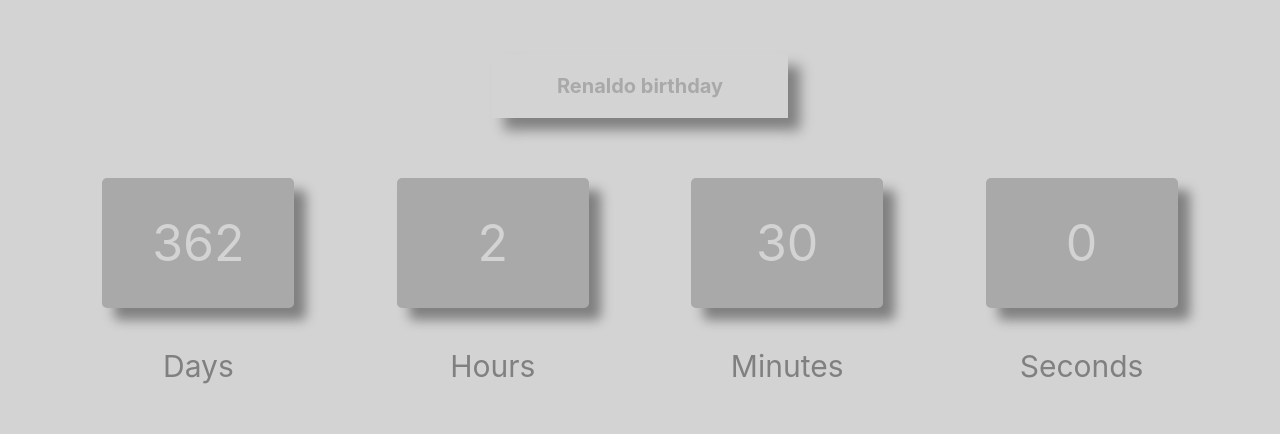
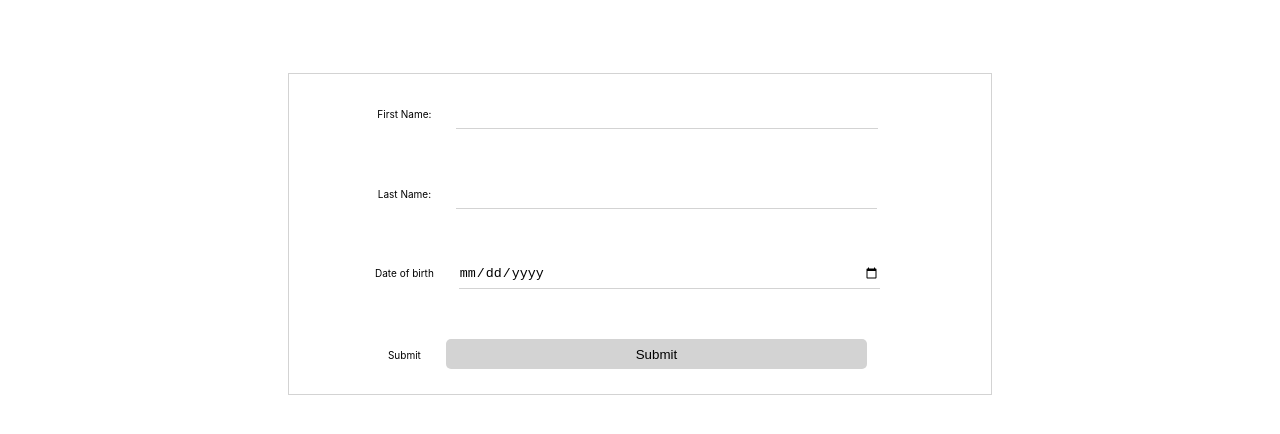
Before and after one commit to RenaldoMenelas/countdown-app, a React (Create React App) app: page / in a window 1280 px wide. Shown: the part 166-600 px from the top of the page. Built offline with nearby package versions, Linux system fonts and the light colour scheme.

Commit message:
adding user experience

```diff
--- a/src/App.css
+++ b/src/App.css
@@ -1,62 +1,6 @@
-.timer{
-  margin:auto;
-  align-items:center;
-  display:flex;
-  justify-content:space-evenly;
-}
-
-.timer-boxes {
-box-shadow:12px 12px 12px Gray;
-color:rgb(211, 211, 211);
-width:100%;
-border-radius:.5rem;
-background-color:rgb(169, 169, 169);
-height:13rem;
-align-items:center;
-justify-content:center;
-display:flex;
-font-size:5rem;
-margin-bottom: 4rem;
-}
-
-#time-labels{
-width:15%;
-text-align:center;
-font-size:3rem;
-color:grey;
+*{
+    padding: 0 ;
+    margin: 0;
+    box-sizing: border-box;
 
 }
-
-h1{
-  display: flex;
-
-  justify-content: center;
-  margin:auto ;
-  max-width: 20%;
-  text-align: center;
-  color:  DarkGray;
-  padding: 2rem;
-  box-shadow:12px 12px 12px Gray;
-  margin-bottom: 6rem;
-}
-@media (max-width:603px){
-
-  .timer-boxes{
-    font-size:5rem ;
-  }
-
-  #time-labels{
-    font-size:2rem ;
-  }
-  }
-
-  @media (max-width:450px){
-
-    .timer-boxes{
-      font-size:2rem ;
-    }
-
-    #time-labels{
-      font-size:1.5rem ;
-    }
-    }
--- a/src/App.js
+++ b/src/App.js
@@ -1,67 +1,25 @@
+import './App.css';
+import CountdownTimer from './countdownTimer';
+import PersonData from './personsData';
+import {useState} from 'react'
+function App() {
+  const [data, setData] = useState({
+    firstName: "",
+    lastName: "",
+    birthDate: "",
+    submitted: false
+})
 
-import './App.css';
-
-const myFunc = setInterval(function(){
-  const countDownTime = new Date("july 4, 2023 16:37:52").getTime();
-  const now = new Date().getTime()
-  const timeLeft = countDownTime - now;
-  const days = Math.floor(timeLeft/(1000 * 60 * 60 * 24));
-  const hours = Math.floor((timeLeft % (1000 * 60 * 60 * 24)) / (1000 * 60 * 60 ));
-  const minutes = Math.floor((timeLeft % (1000 * 60 * 60)) / (1000 * 60 ));
-  const seconds = Math.floor((timeLeft % (1000 * 60)) / 1000 );
-
-  if (timeLeft < 0) {
-    clearInterval(myFunc)
-    document.getElementById("seconds").innerHTML = ""
-    document.getElementById("minutes").innerHTML = ""
-
-    document.getElementById("hours").innerHTML = ""
-    document.getElementById("days").innerHTML = ""
-    document.getElementById("renaldo-bday").innerHTML ="Renaldo's Birthday has ended"
-  }
-
-   document.getElementById("seconds").innerHTML = seconds
-   document.getElementById("minutes").innerHTML = minutes
-
-    document.getElementById("hours").innerHTML = hours
-    document.getElementById("days").innerHTML = days
-
-  }, 1000)
-
-function App() {
 
   return (
-   <>
-     <h1 id="renaldo-bday">Renaldo birthday</h1>
-
-  <div class="timer">
-
-    <div id="time-labels">
- <div class="timer-boxes" id="days">12</div>
-      <p> Days</p>
-
- </div>
-
-<div id="time-labels" >
- <div class="timer-boxes" id="hours">12</div>
-      <p>Hours</p>
-
- </div>
-<div id="time-labels">
- <div class="timer-boxes" id="minutes">12</div>
-      <p>Minutes</p>
-
- </div>
-
-<div id="time-labels" >
- <div class="timer-boxes" id="seconds">12</div>
-      <p>Seconds</p>
-
- </div>
+    <>
+      {!data.submitted ?<PersonData data={data} setData={setData} /> : null}
 
 
-</div>
-    </>
+      {data.submitted?<CountdownTimer data={data} />:null}
+
+
+   </>
   );
 }
 
--- /dev/null
+++ b/src/countdownTimer.css
@@ -0,0 +1,48 @@
+.timer{
+    display:flex;
+    justify-content:space-evenly;
+  }
+
+  .timer-boxes {
+
+  border-radius:.5rem;
+  background-color: lightgray;
+  height:8rem;
+  align-items:center;
+  justify-content:center;
+  display:flex;
+  font-size:3rem;
+  color: rgba(0, 0, 0, 0.281);
+  }
+
+  #time-labels{
+  width:15%;
+  text-align:center;
+  font-size:1.8rem;
+  color:grey;
+
+  }
+
+  h1{
+    border-bottom:1px solid rgba(0, 0, 0, 0.226) ;
+    display: flex;
+    justify-content: center;
+    margin:auto;
+    width:20%;
+    text-align: center;
+    color:  DarkGray;
+    padding: 2rem;
+    margin-bottom: 6rem;
+  }
+
+
+    @media (max-width:450px){
+
+      .timer-boxes{
+        font-size:2rem ;
+      }
+
+      #time-labels{
+        font-size:1.3rem ;
+      }
+      }
--- /dev/null
+++ b/src/countdownTimer.js
@@ -0,0 +1,93 @@
+import React from 'react'
+import './countdownTimer.css'
+const date = new Date()
+let currentYear = date.getFullYear()
+let nextYear = currentYear + 1
+let countDownTime
+
+const countdownTimer = ({ data }) => {
+  let s = "00:00:00.0000"
+  let User_monthDate = data.birthDate.slice(4)
+  let followingYear = nextYear + User_monthDate
+  let thisYear = currentYear + User_monthDate
+  let convertFollowing = Date.parse(followingYear)
+  let convertThisYear = Date.parse(thisYear)
+  let convertBirth = Date.parse(data.birthDate)
+  let convertCurrentDate =  Date.parse(date)
+  if (convertBirth <  convertCurrentDate) {
+    countDownTime = new Date(convertFollowing).getTime()
+  }
+  else if (convertBirth > convertCurrentDate) {
+    countDownTime = new Date(convertThisYear).getTime()
+
+  }
+
+
+  console.log(followingYear,currentYear)
+
+  const myFunc = setInterval(function () {
+
+    const now = new Date().getTime()
+    const timeLeft = countDownTime - now;
+    let days = Math.floor(timeLeft/(1000 * 60 * 60 * 24));
+    let hours = Math.floor((timeLeft % (1000 * 60 * 60 * 24)) / (1000 * 60 * 60 ));
+    let minutes = Math.floor((timeLeft % (1000 * 60 * 60)) / (1000 * 60 ));
+    let seconds = Math.floor((timeLeft % (1000 * 60)) / 1000);
+
+   document.getElementById("seconds").innerHTML = seconds
+   document.getElementById("minutes").innerHTML = minutes
+
+     document.getElementById("hours").innerHTML = hours
+     document.getElementById("days").innerHTML = days
+
+    if (timeLeft < 0) {
+      clearInterval(myFunc)
+      document.getElementById("seconds").innerHTML = ""
+      document.getElementById("minutes").innerHTML = ""
+
+      document.getElementById("hours").innerHTML = ""
+      document.getElementById("days").innerHTML = ""
+
+    }
+
+
+  }, 1000)
+  console.log(data.birthDate)
+
+
+    return (
+        <>
+        <h1 id="renaldo-bday">{data.firstName}'s <br/>birthday</h1>
+
+      <div className="timer">
+
+        <div id="time-labels">
+     <div className="timer-boxes" id="days"></div>
+          <p> Days</p>
+
+     </div>
+
+    <div id="time-labels" >
+     <div className="timer-boxes" id="hours"></div>
+          <p>Hours</p>
+
+     </div>
+    <div id="time-labels">
+     <div className="timer-boxes" id="minutes"></div>
+          <p>Minutes</p>
+
+     </div>
+
+    <div id="time-labels" >
+            <div className="timer-boxes" id="seconds"></div>
+          <p>Seconds</p>
+
+     </div>
+
+
+    </div>
+        </>
+    )
+}
+
+export default countdownTimer
--- a/src/index.css
+++ b/src/index.css
@@ -3,7 +3,7 @@ body {
   flex-direction: column;
   height: 100vh;
   justify-content: center;
-  background-color: LightGray;
+ /* background-color: LightGray;*/
   margin: 0;
   font-family: -apple-system, BlinkMacSystemFont, 'Segoe UI', 'Roboto', 'Oxygen',
     'Ubuntu', 'Cantarell', 'Fira Sans', 'Droid Sans', 'Helvetica Neue',
--- /dev/null
+++ b/src/personsData.css
@@ -0,0 +1,27 @@
+
+form{
+   border: 1px solid lightgray;
+   width: 55%;
+   margin: auto;
+   display: flex;
+   flex-direction: column;
+   text-align: center;
+
+
+}
+
+input{
+
+    outline: none;
+    border: none;
+    border-bottom:1px solid lightgray ;
+    height: 3rem;
+    width: 60%;
+    margin: 25px;
+}
+input[type=submit]{
+    background-color: lightgray;
+    border-radius: 5px;
+    border-bottom: none;
+
+}
--- /dev/null
+++ b/src/personsData.js
@@ -0,0 +1,99 @@
+import React from 'react'
+import './personsData.css'
+import CountdownTimer from './countdownTimer'
+import { useState } from 'react'
+
+
+function PersonsData({data,setData}) {
+
+
+    const handleSubmit = (event) => {
+
+        event.preventDefault();
+        //console.log(`${data.firstName} ${data.lastName} bithday is on ${data.birthDate}`)
+
+        setData({
+            ...data,
+
+            submitted:true,
+
+
+        });
+
+
+      //  console.log(event.target.value)
+
+
+        //setData({submitted: true})
+
+
+    }
+
+
+    const onChange = (event) => {
+        const value = event.target.value;
+        const name = event.target.name
+
+        setData({
+            ...data,
+            [event.target.name]: value,
+            submitted:false
+
+
+        });
+
+
+        console.log(event.target.value)
+
+
+    }
+
+
+    return (
+        <>
+
+                <form onSubmit={handleSubmit}>
+                <label> First Name:
+                    <input
+                        type="text"
+                        name="firstName"
+                       value={data.firstName}
+                        onChange={onChange}
+                        required
+
+                    />
+                </label>
+
+                <label> Last Name:
+                 <input
+                        name="lastName"
+                        type="text"
+                        value={data.lastName}
+                        onChange={onChange}
+
+                        required />
+
+                </label>
+
+                <label> Date of birth
+                 <input
+                        name="birthDate"
+                        type="date"
+                        value={data.birthDate}
+                        onChange={onChange}
+                        required />
+                </label>
+
+                <label> Submit
+                 <input type="submit"/>
+                </label>
+
+                </form>
+
+
+
+        </>
+    )
+}
+
+export default PersonsData
```
